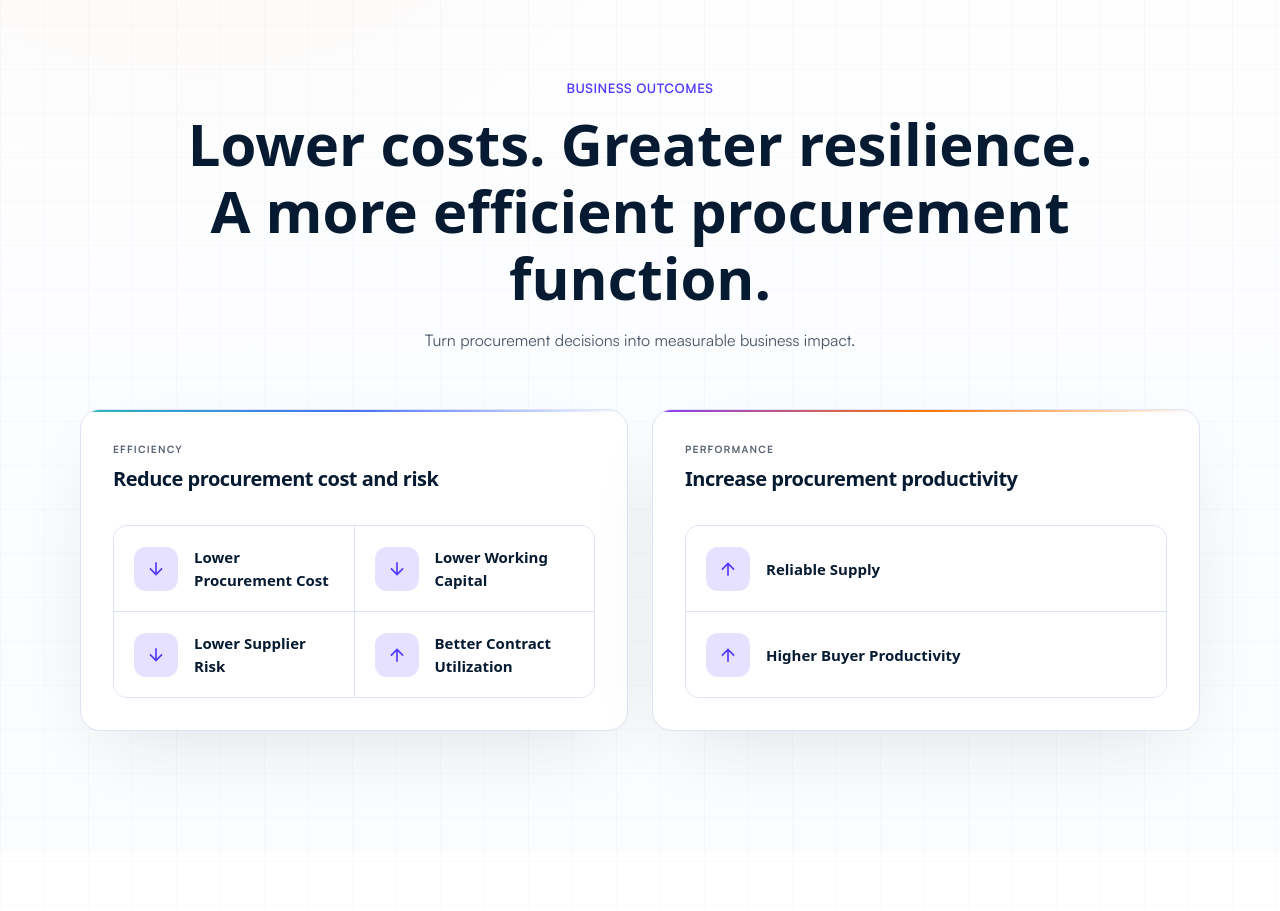
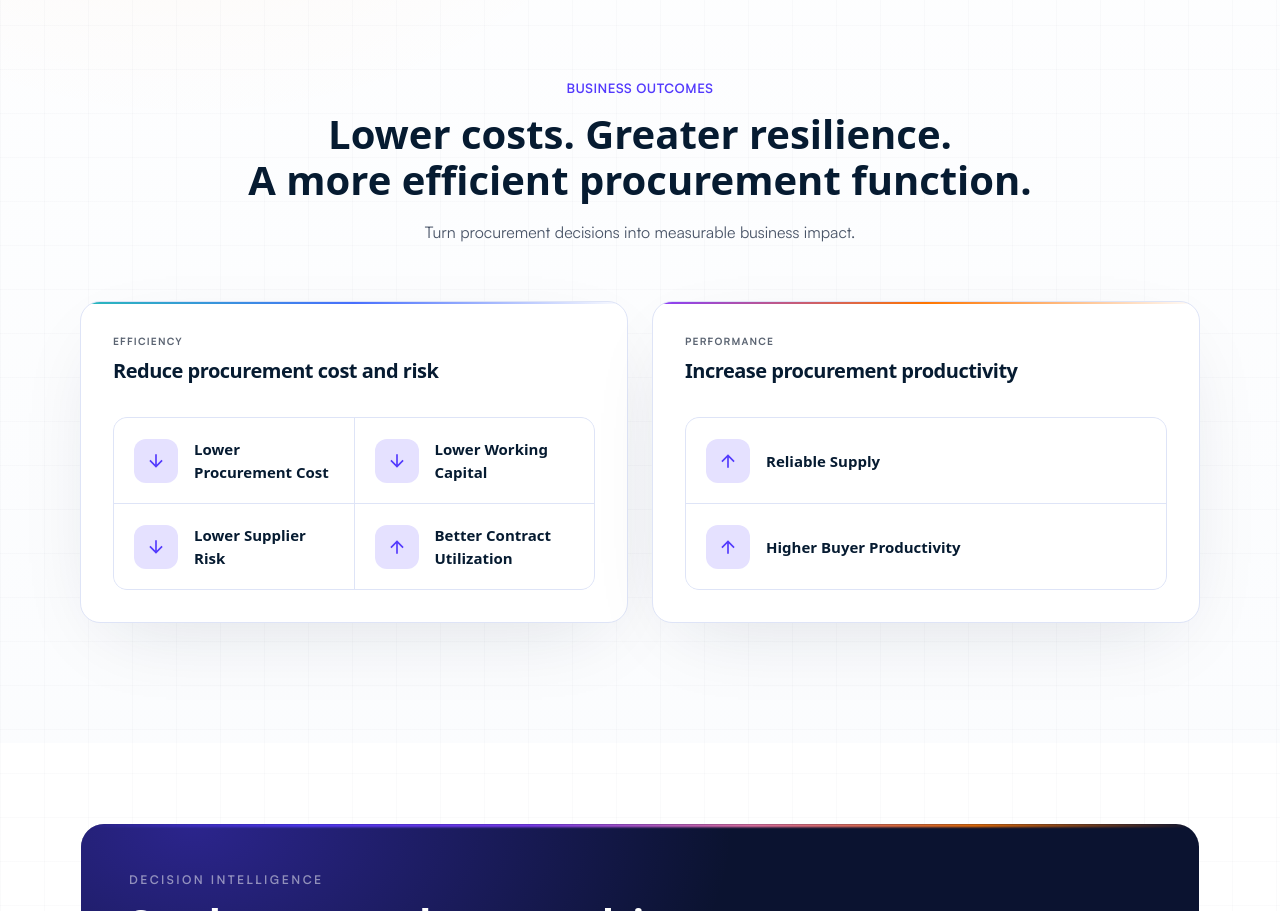
Before and after one commit to oendrilaroy96/superatom, a React (Vite) app: page /solutions/procurement-intelligence in a window 1280 px wide. Shown: the part 2791-3702 px from the top of the page. Built offline with nearby package versions, Linux system fonts and the light colour scheme.

Commit message:
Procurement Intelligence: smaller business outcomes heading
Co-Authored-By: Claude Sonnet 5.5 <noreply@anthropic.com>
Claude-Session: https://claude.ai/code/session_01AhqhuFykjwZi78yi5ZPGpu

```diff
--- a/src/pages/ProcurementIntelligence.tsx
+++ b/src/pages/ProcurementIntelligence.tsx
@@ -831,6 +831,7 @@ export default function ProcurementIntelligence() {
             theme={isDark ? "dark" : "light"}
             eyebrow="Business Outcomes"
             eyebrowColor="primary"
+            headingClassName="text-[26px] leading-[1.15] sm:text-[40px]"
             heading={
               <span style={{ overflowWrap: "break-word", hyphens: "auto" }}>
                 Lower costs. Greater resilience.
```
